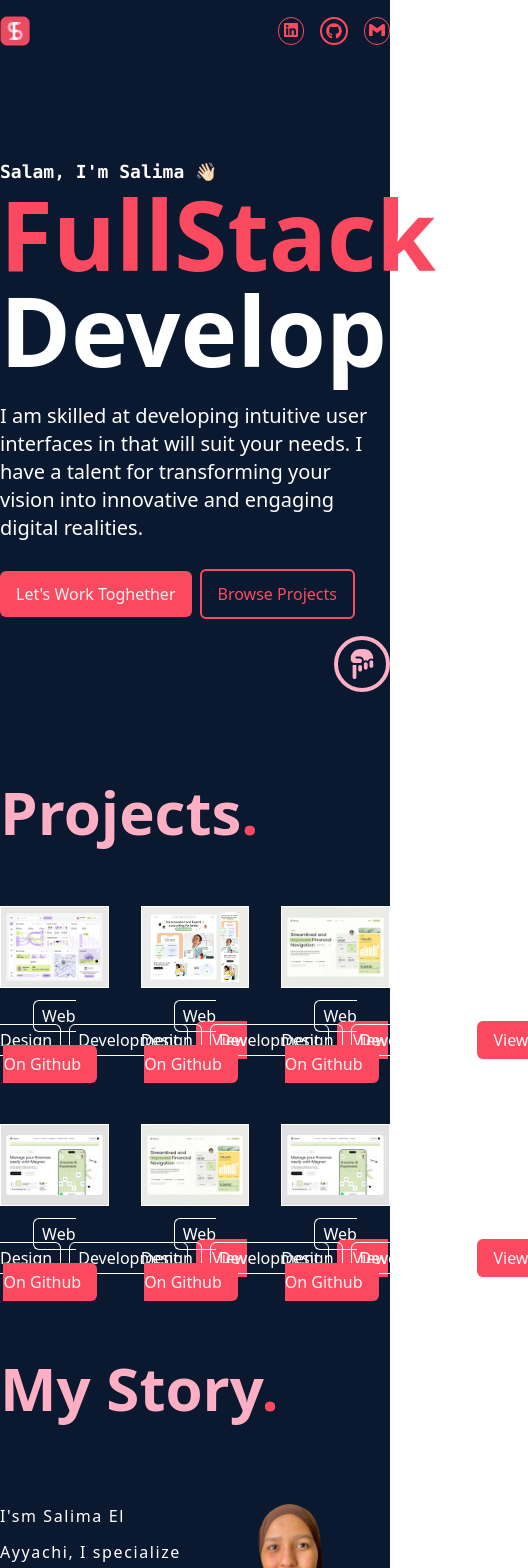
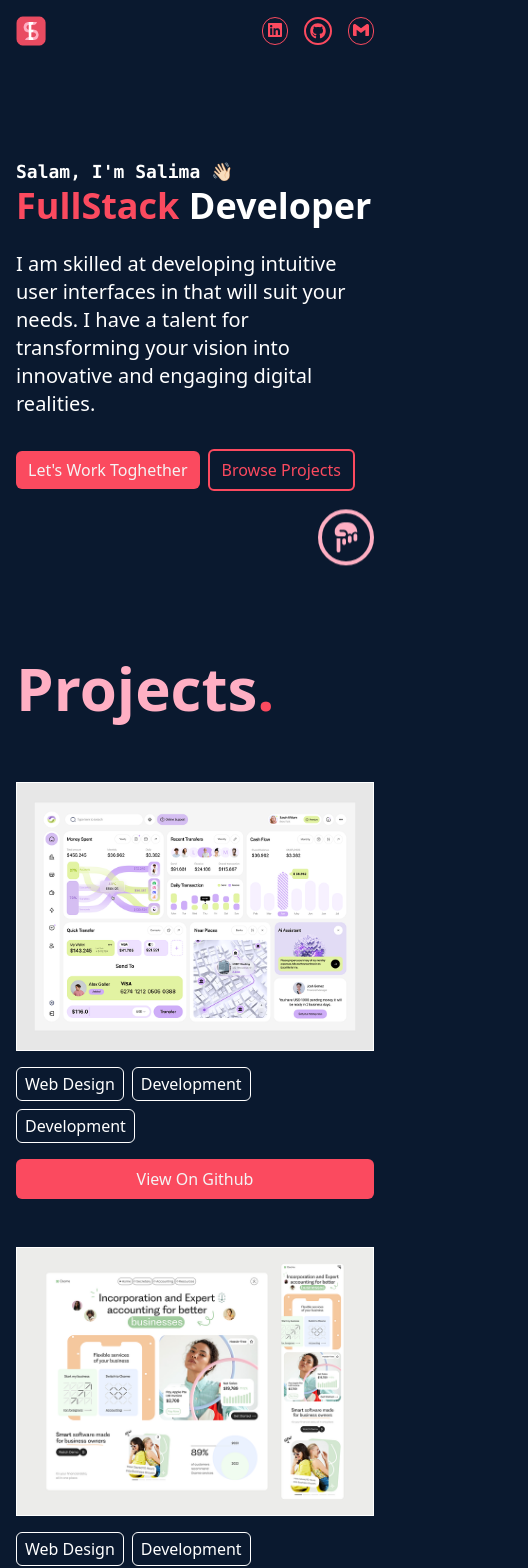
Before and after one commit to salimaelayy/personalPortfolio, a Next.js app: page / in a window 390 px wide. Shown: the top 1568 px of the page, 528 px wide, since content can reach past the window. Built offline with nearby package versions, Linux system fonts and the light colour scheme.

Commit message:
responsive

```diff
--- a/src/app/global.css
+++ b/src/app/global.css
@@ -1,3 +1,23 @@
 @tailwind base;
 @tailwind components;
 @tailwind utilities;
+
+
+.animated-background {
+    background-size: 400%;
+
+    -webkit-animation: animation 3s ease infinite;
+    -moz-animation: animation 3s ease infinite;
+    animation: animation 3s ease infinite;
+}
+
+@keyframes animation {
+    0%,
+    100% {
+        background-position: 0% 50%;
+    }
+
+    50% {
+        background-position: 100% 50%;
+    }
+}
--- a/src/app/layout.tsx
+++ b/src/app/layout.tsx
@@ -12,8 +12,8 @@ export default function RootLayout({
   children: React.ReactNode
 }) {
   return (
-    <html lang="en" className="focus:scroll-auto scroll-smooth scrollbar-thin scrollbar-track-slate-950  ">
-      <body>{children}</body>
+    <html lang="en" className=" focus:scroll-auto scroll-smooth scrollbar-thin scrollbar-track-slate-950  ">
+      <body className="sm:px-6  px-4 lg:px-8 bg-secondary container mx-auto">{children}</body>
     </html>
   )
 }
--- a/src/app/page.tsx
+++ b/src/app/page.tsx
@@ -1,33 +1,36 @@
-
-import { FaLinkedin, FaTwitter, FaInstagram, FaGithub } from "react-icons/fa";
-import HeroSection from "../component/hero/page";
+import { FaLinkedin, FaGithub } from "react-icons/fa";
+import { SiGmail } from "react-icons/si";
 import Navbar from "../component/navbar/page";
-import { SiGmail } from "react-icons/si";
+import ProjectCard from "@/component/project_card";
+import PreFooter from "@/component/prefooter/page";
+import Footer from "@/component/footer/page";
+import CForm from "@/component/ContactForm/form";
 import Image from 'next/image'
 import img from '@/assets/Salima.png'
 import projectimg1 from '@/assets/project1.webp'
 import projectimg2 from '@/assets/project2.webp'
 import projectimg3 from '@/assets/project3.webp'
 import projectimg4 from '@/assets/project4.webp'
-import Footer from "@/component/footer/page";
-import ProjectCard from "@/component/project_card";
-import PreFooter from "@/component/prefooter/page";
 import Link from "next/link";
-import CForm from "@/component/ContactForm/form";
+import HeroSection from "@/component/hero/page";
 
 export default function Home() {
   return (
-        <div className="bg-secondary">
-            <div className="container  mx-auto text-white">
+    <div className="">
+      <div className=" text-white">
         <Navbar />
-                <div>
-                    <HeroSection  secondHeading={<> Salam, I&apos;m Salima 👋🏻</>} sub={<> I am skilled at developing intuitive user interfaces in that will suit your needs. I have a talent for transforming your vision into innovative and engaging digital realities.</>} OC1="#projects" OC="#contact" header={<><span className="text-accent">FullStack </span>Developer</>}CTA1={<>Let&apos;s Work Toghether</>} CTA2={<>Browse Projects</>} />
-                    {/* <section>
-                    <TechnologyTabs/>
-                    </section> */}
-                    <section id="projects" className=" text-center mb-12">
+        <HeroSection
+          secondHeading={<> Salam, I&apos;m Salima 👋🏻</>}
+          sub={<> I am skilled at developing intuitive user interfaces in that will suit your needs. I have a talent for transforming your vision into innovative and engaging digital realities.</>}
+          OC1="#projects"
+          OC="#contact"
+          header={<><span className="text-accent">FullStack </span>Developer</>}
+          CTA1={<>Let&apos;s Work Toghether</>}
+          CTA2={<>Browse Projects</>}
+        />
+        <section id="projects" className="text-center mb-12">
           <h2 className="text-6xl text-primary mb-16 text-start font-semibold">Projects<span className="text-accent">.</span></h2>
-                        <div className="grid grid-cols-3 gap-8">
+          <div className="grid grid-cols-1 md:grid-cols-2 lg:grid-cols-3 gap-8">
             <ProjectCard imageUrl={projectimg1} title="first project" />
             <ProjectCard imageUrl={projectimg2} title="second project" />
             <ProjectCard imageUrl={projectimg3} title="third project" />
@@ -37,44 +40,31 @@ export default function Home() {
           </div>
         </section>
         <section id="about-me" className="text-center">
-                        <div className="mr-4  mb-20 flex items-center justify-between">
-                            <h2 className=" text-primary text-6xl font-bold ">My Story<span className="text-accent">.</span> </h2>
-                            {/* <ul className="flex space-x-4">
-                                <li className="border rounded-full border-accent text-accent p-1"><Link target="_blank" href="https://www.linkedin.com/in/salima-el-ayyachi-fullstack-mern-developer/" ><FaLinkedin  /></Link></li>
-                                <li className="border rounded-full  border-accent text-accent  p-1"><Link target="_blank" href="https://github.com/salimaelayy" ><FaGithub /></Link></li>
-                                <li className="border rounded-full border-accent text-accent p-1"> <Link href="mailto:salimaelayyachi@gmail.com"  ><SiGmail /></Link></li>
-                            </ul> */}
+          <div className="flex flex-col md:flex-row items-center justify-between mb-20">
+            <h2 className="text-primary text-6xl font-bold">My Story<span className="text-accent">.</span></h2>
+            <div className="flex space-x-4 mt-6 md:mt-0">
+              <a className="border rounded-full border-accent text-accent p-1" href="https://www.linkedin.com/in/salima-el-ayyachi-fullstack-mern-developer/" target="_blank"><FaLinkedin /></a>
+              <a className="border rounded-full border-accent text-accent p-1" href="https://github.com/salimaelayy" target="_blank"><FaGithub /></a>
+              <a className="border rounded-full border-accent text-accent p-1" href="mailto:salimaelayyachi@gmail.com"><SiGmail /></a>
             </div>
-                        <div className="flex">
-                            <div className="w-1/2 text-left leading-9 tracking-widest text-base mr-4">
-                                <p> I&apos;sm <span className="font-medium">Salima El Ayyachi</span>, I specialize in the MERN stack to design dynamic web applications. I am skilled at creating robust APIs in the backend and developing intuitive user interfaces in the frontend. I have a talent for transforming your vision into innovative and engaging digital realities.</p>
-                                <br/>
+          </div>
+          <div className="flex flex-col md:flex-row-reverse items-center">
+            <div className="w-full md:w-1/2 text-left leading-9 tracking-widest text-base mr-4">
+              <p> I&apos;m <span className="font-medium">Salima El Ayyachi</span>, I specialize in the MERN stack to design dynamic web applications. I am skilled at creating robust APIs in the backend and developing intuitive user interfaces in the frontend. I have a talent for transforming your vision into innovative and engaging digital realities.</p>
+              <br />
               <p>In a recent project, I led the development of <Link href="https://github.com/salimaelayy/TRACKIFY"><span className="font-mono font-bold text-lg">Trackify</span></Link>, a task management application using the MERN stack. I started by designing a scalable database schema with role-based access. After designing the application interface in Figma, I created robust APIs. I then implemented the user interfaces and connected the backend with the frontend. The result was Trackify, a visually engaging and high-performing application, demonstrating the success of the task at hand.</p>
             </div>
-                            <div className="w-1/2 flex justify-end">
+            <div className="w-full md:w-1/2 flex justify-end">
               <div className="flex flex-col">
                 <Image src={img} alt="" />
               </div>
             </div>
           </div>
-
-                        {/* <table className="w-full mt-10 mb-10">
-                            <thead>
-                                <tr>
-                                    <th className="w-1/3 p-4 border"><span className="font-mono">Partners</span></th>
-                                    <th className="w-1/3 p-4 border"><span className="font-mono">Partners</span></th>
-                                    <th className="w-1/3 p-4 border"><span className="font-mono">Partners</span></th>
-                                </tr>
-                            </thead>
-                        </table> */}
         </section>
-                </div>
-                    {/* contact section */}
         <section id="contact" className="my-20">
         <h2 className="text-6xl text-primary text-start font-semibold mb-6">Contact<span className="text-accent">.</span></h2>
-                        <div className="grid grid-cols-2">
+        <div className="grid grid-cols-1 md:grid-cols-2 gap-4 md:gap-8">
             <div className="col-span-1">
-                                {/* <h3 className="font-bold mb-6">How to Contact Me</h3> */}
             <p className="text-lg text-left mb-10">Feel free to reach out to us through any of the following methods:</p>
             <div className="flex flex-row space-x-4 my-10">
                 <a className="border rounded-full border-accent text-accent p-1" href="https://www.linkedin.com/in/salima-el-ayyachi-fullstack-mern-developer/" target="_blank"><FaLinkedin /></a>
@@ -88,7 +78,6 @@ export default function Home() {
             </div>
         </div>
         </section>
-
         <PreFooter />
         <Footer />
       </div>
--- a/src/component/hero/page.tsx
+++ b/src/component/hero/page.tsx
@@ -33,17 +33,17 @@ const HeroSection: React.FC<heroProps> = ({
             <h2 className="font-mono font-bold text-acc text-lg">
               {secondHeading}
             </h2>
-            <h1 className="text-8xl animate-typing font-bold ">{header}</h1>
+            <h1 className="text-4xl lg:text-8xl animate-typing font-bold ">{header}</h1>
             <h3 className="my-6   text-xl">{sub}</h3>
             <div className="my-10">
               <Link
-                className="p-56 bg-accent text-background font-medium rounded-md py-3 px-4 lg:mb-0 transition duration-300 ease-in-out transform hover:-translate-y-1 hover:bg-rose-500  hover:scale-110"
+                className="p-3 lg:p-4 bg-accent text-background font-medium rounded-md py-2 px-3 lg:mb-0 transition duration-300 ease-in-out transform hover:-translate-y-1 hover:bg-rose-500  hover:scale-110"
                 href={OC}
               >
                 {CTA1}
               </Link>
               <Link
-                className="p-56 border-2 animate-bounce  border-accent text-accent font-medium rounded-md mx-2 py-3 px-4 transition duration-300 ease-in-out transform hover:-translate-y-1  hover:bg-accent hover:text-background   hover:scale-110"
+                className="p-3 lg:p-4 border-2 animate-bounce  border-accent text-accent font-medium rounded-md mx-2 py-2 px-3 lg:mx-2 lg:py-3 lg:px-4 transition duration-300 ease-in-out transform hover:-translate-y-1  hover:bg-accent hover:text-background   hover:scale-110"
                 href={OC1}
               >
                 {CTA2}
@@ -55,7 +55,8 @@ const HeroSection: React.FC<heroProps> = ({
       <div className="self-end">
         <div className="animate-bounce w-14 h-14 justify-center text-2xl border-4 text-primary border-primary rounded-full flex items-center">
           <Link className="" href='#contact'>
-        <FaHandPointDown className="text-3xl " /></Link>
+            <FaHandPointDown className="text-3xl " />
+          </Link>
         </div>
       </div>
     </section>
--- a/src/component/project_card.tsx
+++ b/src/component/project_card.tsx
@@ -10,14 +10,18 @@ interface CardProps {
 
 const ProjectCard: React.FC<CardProps> = ({imageUrl,title}) => {
     return (
-        <div className=" rounded-lg">
-                <div className="mb-4 ">
+        <div className="rounded-lg">
+            <div className="mb-4">
                 <Image src={imageUrl} alt={title} width={500} height={500} className="mb-4 border border-white" />
-                    <span className="border border-white px-2 py-1 rounded-md mr-2">Web Design</span>
-                    <span className="border border-white px-2 py-1 rounded-md mr-2">Development</span>
-                    <Link href={""} className=" text-background bg-accent hover:text-white hover:bg-accent hover:border-none mt-2 px-4 py-2 rounded-md mr-2">View On Github</Link>
+                <div className="flex flex-wrap items-center">
+                    <span className="border border-white px-2 py-1 rounded-md mr-2 mb-2">Web Design</span>
+                    <span className="border border-white px-2 py-1 rounded-md mr-2 mb-2">Development</span>
+                    <span className="border border-white px-2 py-1 rounded-md mr-2 mb-2">Development</span>
                 </div>
+                <Link href={""} className="text-background bg-accent hover:text-white hover:bg-accent hover:border-none mt-2 px-4 py-2 rounded-md block">View On Github</Link>
             </div>
+        </div>
     );
-}
-export default ProjectCard
+};
+
+export default ProjectCard;
```
Also changed, not shown: src/component/prefooter/page.tsx (+7 -7 lines). Lines whose indentation alone changed are shown as unchanged.
